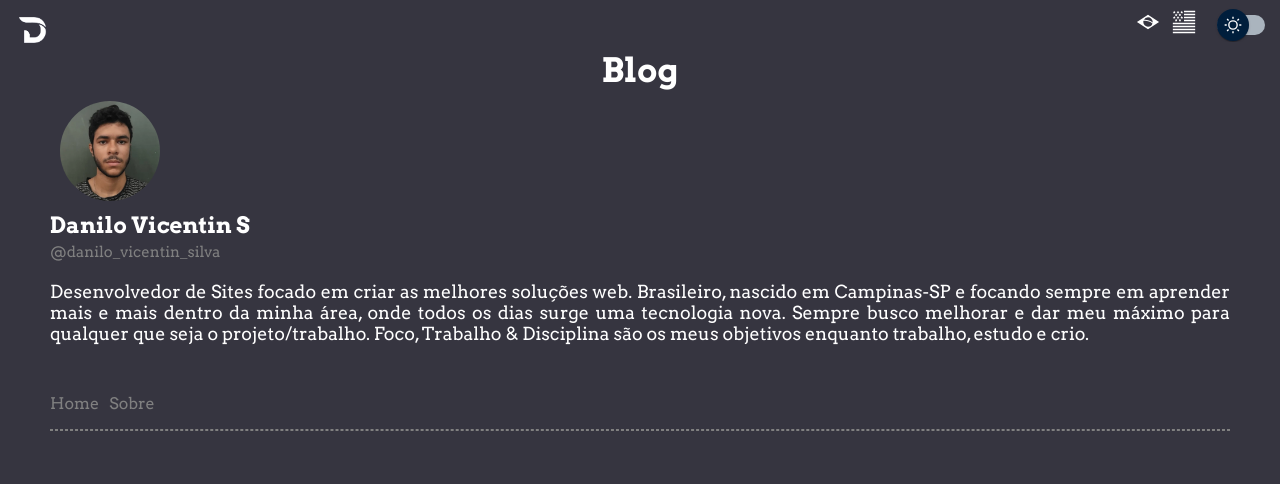
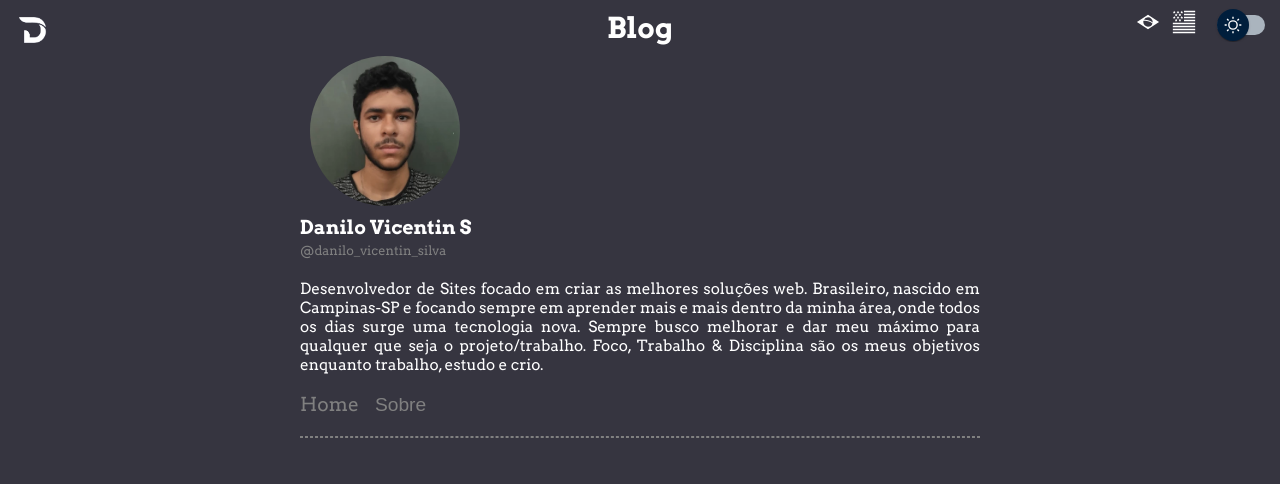
Before and after one commit to Danilo-Vicentin-Silva/portfolio-danilo-vicentin, a React (Vite) app: page /blog in a window 1280 px wide. Shown: the top 484 px of the page. Built offline with nearby package versions, Linux system fonts and the light colour scheme.

Commit message:
Links hover

```diff
--- a/package.json
+++ b/package.json
@@ -34,6 +34,7 @@
     "react-router-dom": "^6.15.0",
     "react-scroll": "^1.8.9",
     "react-spring": "^9.7.2",
+    "react-uuid": "^2.0.0",
     "sort-by": "^0.0.2",
     "styled-components": "^5.3.11",
     "uuid": "^9.0.0"
--- a/src/components/Blog/BlogHeader.tsx
+++ b/src/components/Blog/BlogHeader.tsx
@@ -4,7 +4,7 @@ import { BlogHeaderStyled } from "./styles/BlogStyled"
 const BlogHeader = () => {
   return (
     <BlogHeaderStyled>
-      <h1>Blog</h1>
+      <h1 id="back-to-top-anchor">Blog</h1>
       <img src={DaniloImg} alt="Danilo Vicentin da Silva" />
       <h2>Danilo Vicentin S</h2>
       <p id="about-me-p">
@@ -16,10 +16,11 @@ const BlogHeader = () => {
       </p>
       <p>
         Desenvolvedor de Sites focado em criar as melhores soluções web.
-        Brasileiro, nascido em Campinas-SP e focando sempre em aprender mais e mais dentro da minha área,
-        onde todos os dias surge uma tecnologia nova. Sempre busco melhorar e
-        dar meu máximo para qualquer que seja o projeto/trabalho. Foco, Trabalho
-        & Disciplina são os meus objetivos enquanto trabalho, estudo e crio.
+        Brasileiro, nascido em Campinas-SP e focando sempre em aprender mais e
+        mais dentro da minha área, onde todos os dias surge uma tecnologia nova.
+        Sempre busco melhorar e dar meu máximo para qualquer que seja o
+        projeto/trabalho. Foco, Trabalho & Disciplina são os meus objetivos
+        enquanto trabalho, estudo e crio.
       </p>
     </BlogHeaderStyled>
   )
--- a/src/components/Blog/BlogNav.tsx
+++ b/src/components/Blog/BlogNav.tsx
@@ -7,8 +7,12 @@ const BlogNav = () => {
         <li>
           <a href="/">Home</a>
         </li>
-        <li onClick={() => window.scrollTo(0, document.body.scrollHeight)}>
-          Sobre
+        <li>
+          <button
+            onClick={() => window.scrollTo(0, document.body.scrollHeight)}
+          >
+            Sobre
+          </button>
         </li>
       </ul>
       <BlogPostSeparatorStyled />
--- a/src/components/Blog/BlogPosts.tsx
+++ b/src/components/Blog/BlogPosts.tsx
@@ -1,5 +1,6 @@
 import BlogPost from "./BlogPost"
 import { posts } from "./postsList"
+import uuid from "react-uuid"
 
 const BlogPosts = () => {
   return (
@@ -13,6 +14,7 @@ const BlogPosts = () => {
             image={post.image}
             date={post.date}
             tags={post.tags}
+            key={uuid()}
           />
         </section>
       ))}
--- a/src/components/Blog/styles/BlogStyled.tsx
+++ b/src/components/Blog/styles/BlogStyled.tsx
@@ -26,6 +26,9 @@ export const BlogHeaderStyled = styled.article`
     color: gray;
     text-decoration: none;
   }
+  a:hover {
+    color: black;
+  }
   #about-me-p {
     margin-bottom: 20px;
   }
@@ -43,6 +46,19 @@ export const BlogHeaderStyled = styled.article`
       align-self: center;
     }
   }
+  @media (min-width: 992px) {
+    font-size: 1.2em;
+    margin: 10px 300px;
+
+    img {
+      width: 150px;
+      height: 150px;
+    }
+
+    h1 {
+      margin: 0;
+    }
+  }
 `
 export const BlogNavStyled = styled.nav`
   margin: 10px;
@@ -56,13 +72,28 @@ export const BlogNavStyled = styled.nav`
     align-items: center;
     gap: 10px;
   }
+  a:hover,
+  button:hover {
+    color: black;
+  }
   a {
     color: gray;
     text-decoration: none;
   }
+  button {
+    background-color: transparent;
+    border: none;
+    cursor: pointer;
+    font-size: 1em;
+    color: gray;
+  }
   @media (min-width: 768px) {
     font-size: 1em;
     margin: 50px;
+  }
+  @media (min-width: 992px) {
+    font-size: 1.2em;
+    margin: 10px 300px;
   }
 `
 export const BlogPostSeparatorStyled = styled.hr`
```
Also changed, not shown: 1 other file (tests, documents, lock files or other folders).
